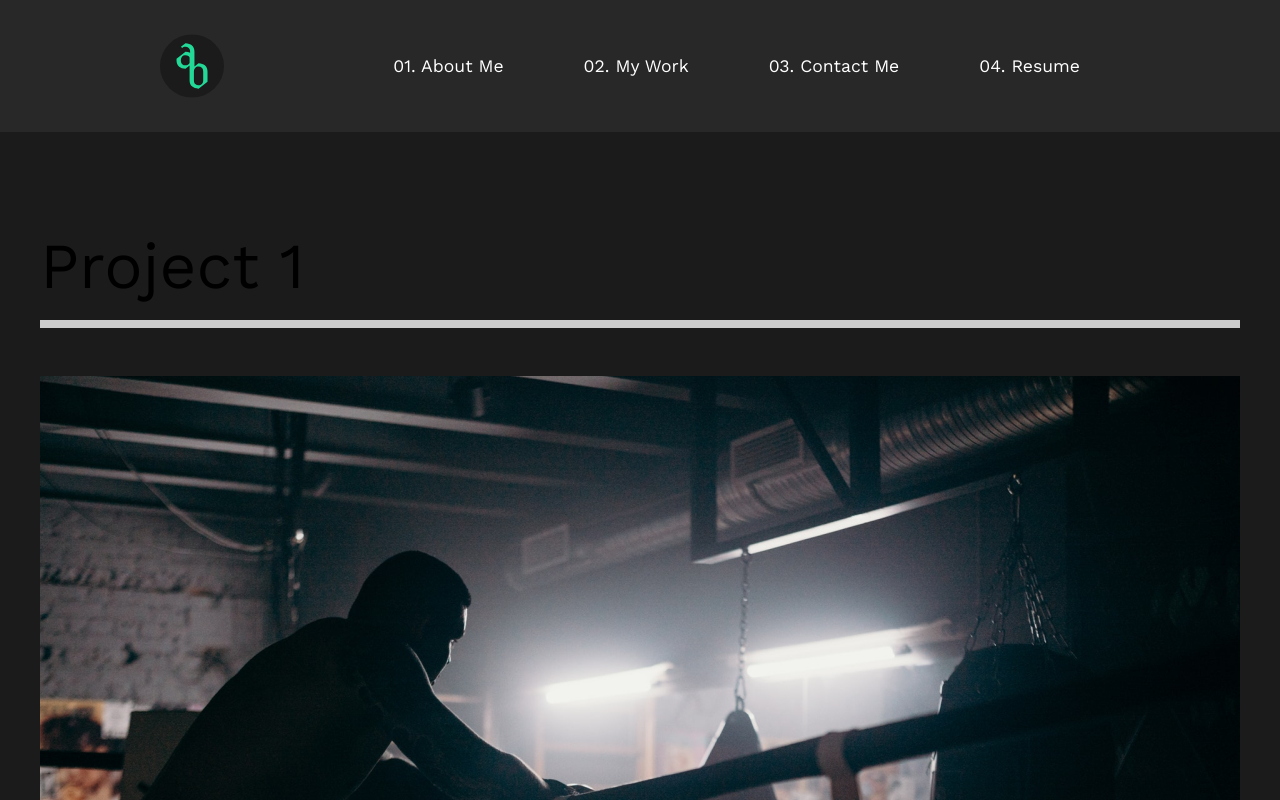
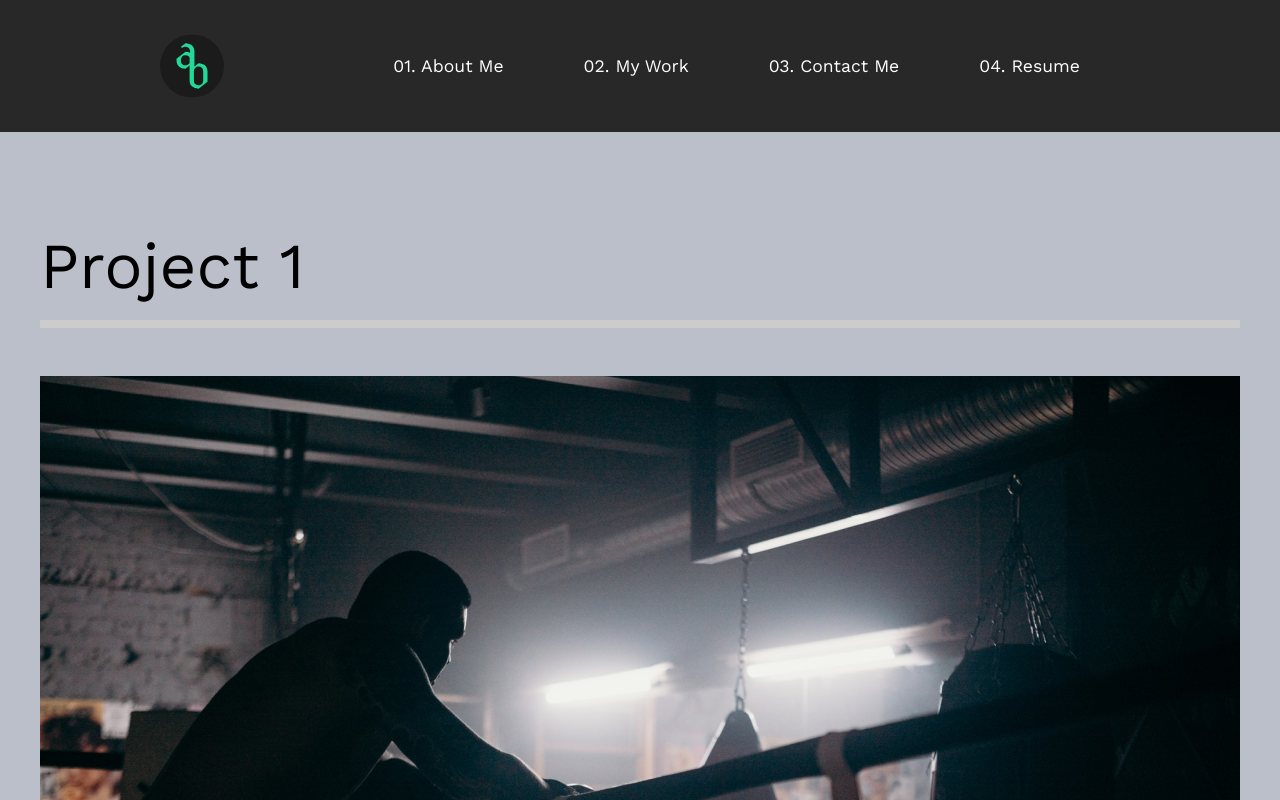
Before and after one commit to alanbedoya/portfolio2, a React (Create React App) app: page /work in a window 1280 px wide. Shown: the top 800 px of the page. Built offline with nearby package versions, Linux system fonts and the light colour scheme.

Commit message:
Adding a color to a specific page.

```diff
--- a/src/pages/contactMe.js
+++ b/src/pages/contactMe.js
@@ -9,6 +9,7 @@ const contactMe = () => {
       initial='hidden'
       exit='exit'
       animate='show'
+      style={{ background: '#f2dcbb' }}
     >
       <h1>Contact Me</h1>
     </motion.div>
--- a/src/pages/myWork.js
+++ b/src/pages/myWork.js
@@ -14,6 +14,7 @@ const myWork = () => {
       initial='hidden'
       exit='exit'
       animate='show'
+      style={{ background: '#bbbfca' }}
     >
       <StyledProject>
         <h2>Project 1</h2>
```
